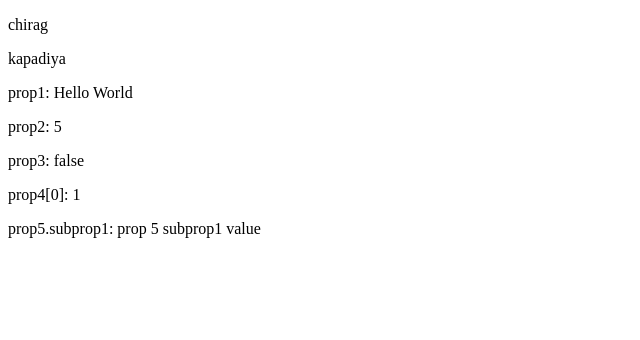
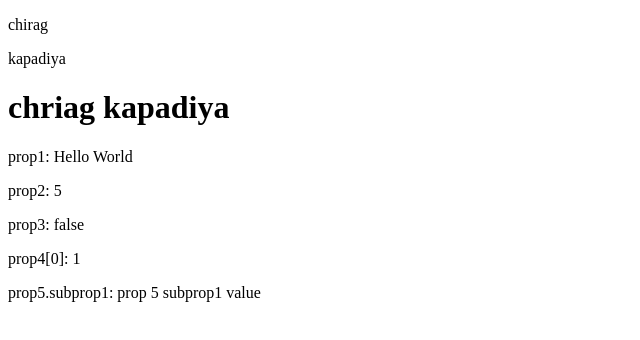
Before and after one commit to chirag-1998/ck, a website with bundled scripts: page index.html in a window 1280 px wide. Shown: the whole page, without its empty margins (0-640 px from the left). Built offline with nearby package versions, Linux system fonts and the light colour scheme; files whose address does not match are found by name.

Commit message:
add h1 tag (#4)

```diff
--- a/index.html
+++ b/index.html
@@ -8,7 +8,7 @@
 <body>
    <p>chirag</p>
    <p>kapadiya</p>
-
+<h1>chriag kapadiya</h1>
    <my-main></my-main>
    <script src="node_modules/@webcomponents/webcomponentsjs/webcomponents-loader.js"></script>
 
```
